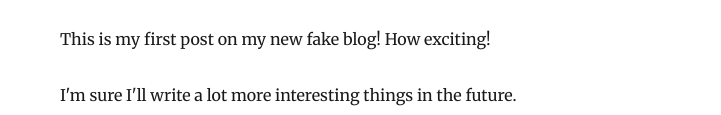
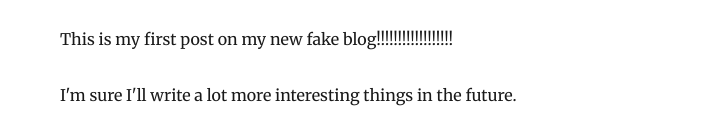
Before and after one commit to thomasgui06110/gatsbyblog, a Gatsby site: page /hello-world/ in a window 1280 px wide. Shown: the part 170-285 px from the top of the page, without its empty margins (265-986 px from the left). Built offline with nearby package versions, Linux system fonts and the light colour scheme; Gatsby itself is replaced by a stand-in of ours; some packages are replaced by stand-ins of ours.

Commit message:
Update index.md

```diff
--- a/content/blog/hello-world/index.md
+++ b/content/blog/hello-world/index.md
@@ -4,7 +4,7 @@ date: "2015-05-01T22:12:03.284Z"
 description: "Hello World"
 ---
 
-This is my first post on my new fake blog! How exciting!
+This is my first post on my new fake blog!!!!!!!!!!!!!!!!!!
 
 I'm sure I'll write a lot more interesting things in the future.
 
```
